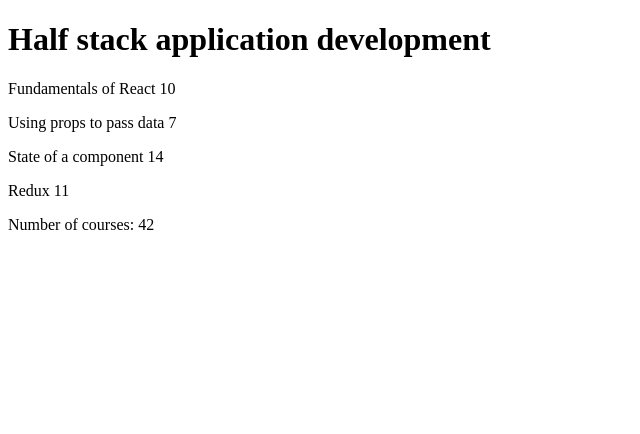
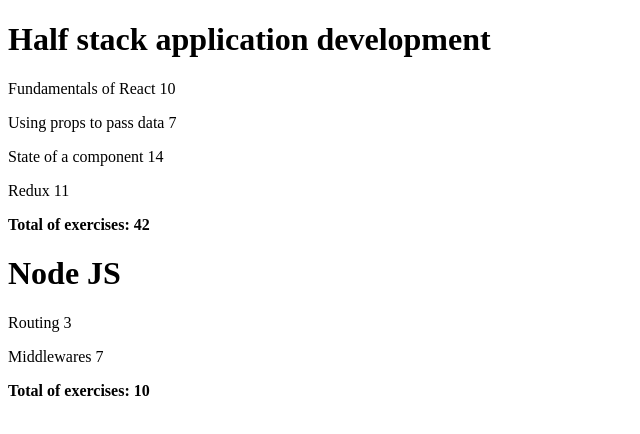
Before and after one commit to dobanyp/fullstackopen, a JavaScript app in the folder part1/courseinfo/: page / in a window 1280 px wide. Shown: the top 434 px of the page, without its empty margins (0-640 px from the left). Built offline with nearby package versions, Linux system fonts and the light colour scheme.

Commit message:
2.4, 2.5 completed

```diff
--- a/part1/courseinfo/src/App.js
+++ b/part1/courseinfo/src/App.js
@@ -1,54 +1,8 @@
-const Header = ({ course }) => {
-  return (
-    < h1 >
-      {course.name}
-    </h1 >
-  )
-}
-
-const Part = ({ part, exercise }) => {
-  return (
-    <p>
-      {part} {exercise}
-    </p>
-  )
-}
-
-const Content = ({ course }) => {
-  return (
-    <>
-      {course.parts.map((part) => {
-        return (
-          <Part key={part.id} part={part.name} exercise={part.exercises} />
-        )
-      })}
-    </>
-  )
-}
-
-const Total = ({ course }) => {
-  return (
-    <p>Number of courses: {course.parts.map(part => part.exercises)
-      .reduce((acc, curr) => {
-        return (
-          acc + curr
-        )
-      }, 0)}</p>
-  )
-}
-
-const Course = ({ course }) => {
-  return (
-    <>
-      <Header course={course} />
-      <Content course={course} />
-      <Total course={course} />
-    </>
-  )
-}
+import Course from "./components/course"
 
 const App = () => {
-  const course = {
+  const courses = [
+    {
       id: 1,
       name: 'Half stack application development',
       parts: [
@@ -73,11 +27,34 @@
           id: 4
         }
       ]
-  };
+    },
+    {
+      id: 2,
+      name: 'Node JS',
+      parts: [
+        {
+          name: 'Routing',
+          exercises: 3,
+          id: 1
+        },
+        {
+          name: 'Middlewares',
+          exercises: 7,
+          id: 2
+        }
+
+      ]
+    }
+  ]
+
 
   return (
     <>
-      <Course course={course} />
+      {courses.map(course => {
+        return (
+          <Course key={course.id} course={course} />
+        )
+      })}
     </>
   )
 }
--- /dev/null
+++ b/part1/courseinfo/src/components/course.js
@@ -0,0 +1,50 @@
+const Header = ({ course }) => {
+    return (
+        < h1 >
+            {course.name}
+        </h1 >
+    )
+}
+
+const Part = ({ part, exercise }) => {
+    return (
+        <p>
+            {part} {exercise}
+        </p>
+    )
+}
+
+const Content = ({ course }) => {
+    return (
+        <>
+            {course.parts.map((part) => {
+                return (
+                    <Part key={part.id} part={part.name} exercise={part.exercises} />
+                )
+            })}
+        </>
+    )
+}
+
+const Total = ({ course }) => {
+    return (
+        <b>Total of exercises: {course.parts.map(part => part.exercises)
+            .reduce((acc, curr) => {
+                return (
+                    acc + curr
+                )
+            }, 0)}</b>
+    )
+}
+
+const Course = ({ course }) => {
+    return (
+        <>
+            <Header course={course} />
+            <Content course={course} />
+            <Total course={course} />
+        </>
+    )
+}
+
+export default Course
```
Lines whose indentation alone changed are shown as unchanged.
